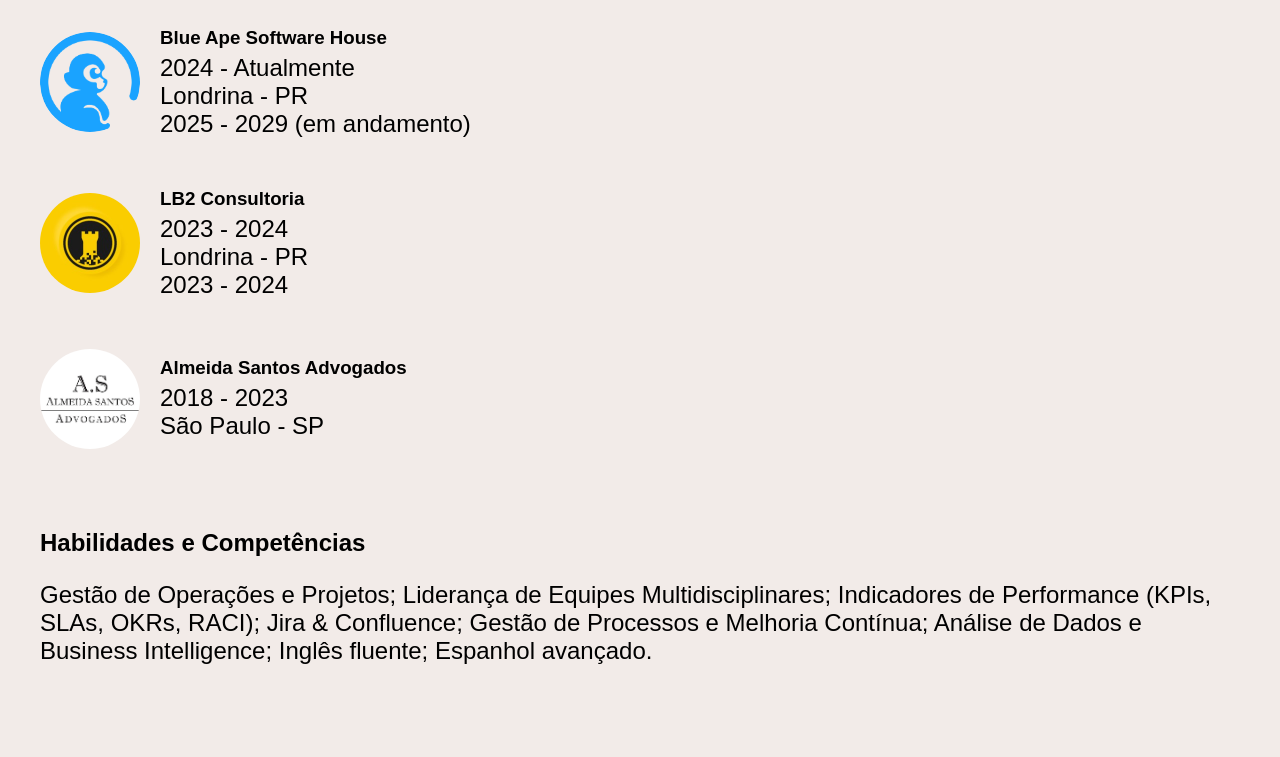
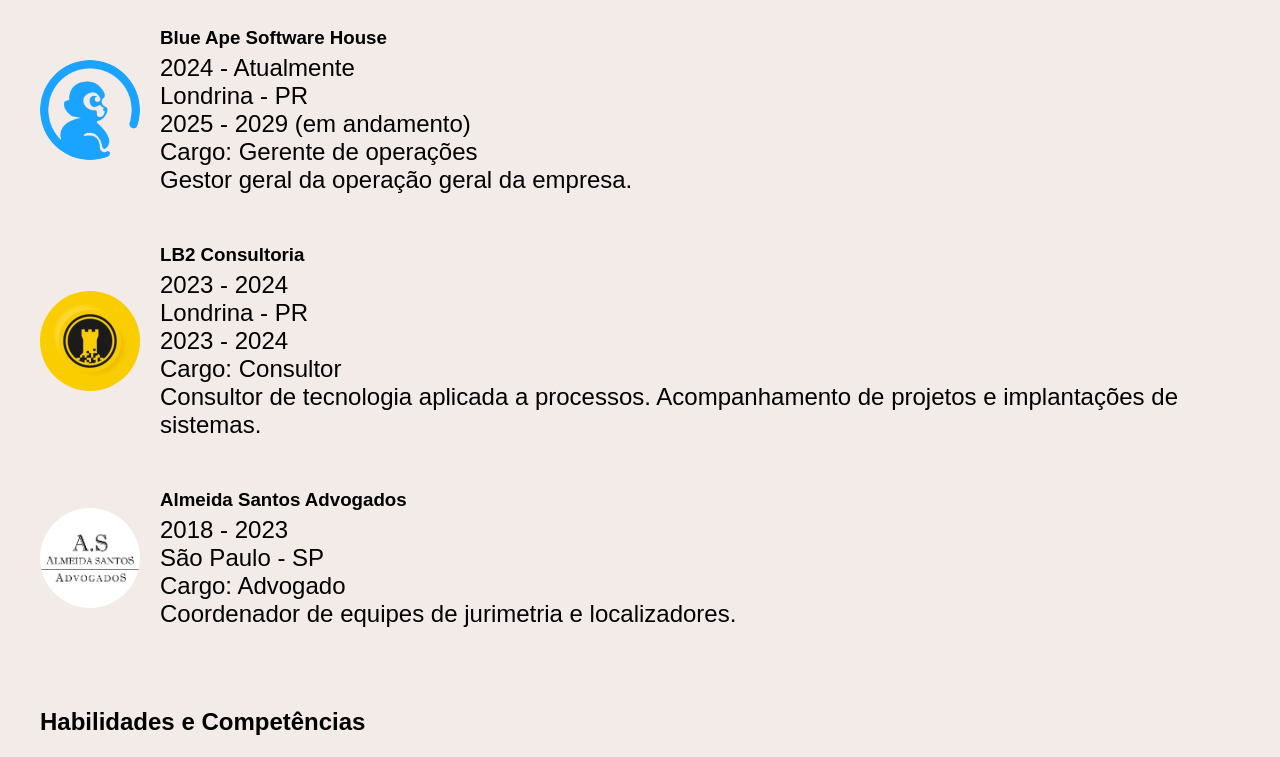
Before and after one commit to Joaonko/curriculo, a plain HTML site: page index.html in a window 1280 px wide. Shown: the part 1440-2197 px from the top of the page. Drawn offline with Linux system fonts and the light colour scheme.

Commit message:
add role

```diff
--- a/css/style.css
+++ b/css/style.css
@@ -51,9 +51,9 @@ section{
     margin-top: 5rem;
 }
 
-/* #sec1{
+#sec1{
     background-color: #F2EBE8;
-} */
+}
 
 .structure-item{
     display: flex;
--- a/index.html
+++ b/index.html
@@ -114,6 +114,10 @@
                                 Londrina - PR<br>
                                 2025 - 2029 (em andamento)
                             </p>
+                            <p>
+                                Cargo: Gerente de operações<br>
+                                Gestor geral da operação geral da empresa. <br>
+                            </p>
                         </div>
                     </div>
 
@@ -126,6 +130,10 @@
                                 Londrina - PR<br>
                                 2023 - 2024
                             </p>
+                            <p>
+                                Cargo: Consultor<br>
+                                Consultor de tecnologia aplicada a processos. Acompanhamento de projetos e implantações de sistemas. <br>
+                            </p>
                         </div>
                     </div>
 
@@ -136,6 +144,10 @@
                             <p>
                                 2018 - 2023<br>
                                 São Paulo - SP <br>
+                            </p>
+                            <p>
+                                Cargo: Advogado<br>
+                                Coordenador de equipes de jurimetria e localizadores. <br>
                             </p>
                         </div>
                     </div>
```
